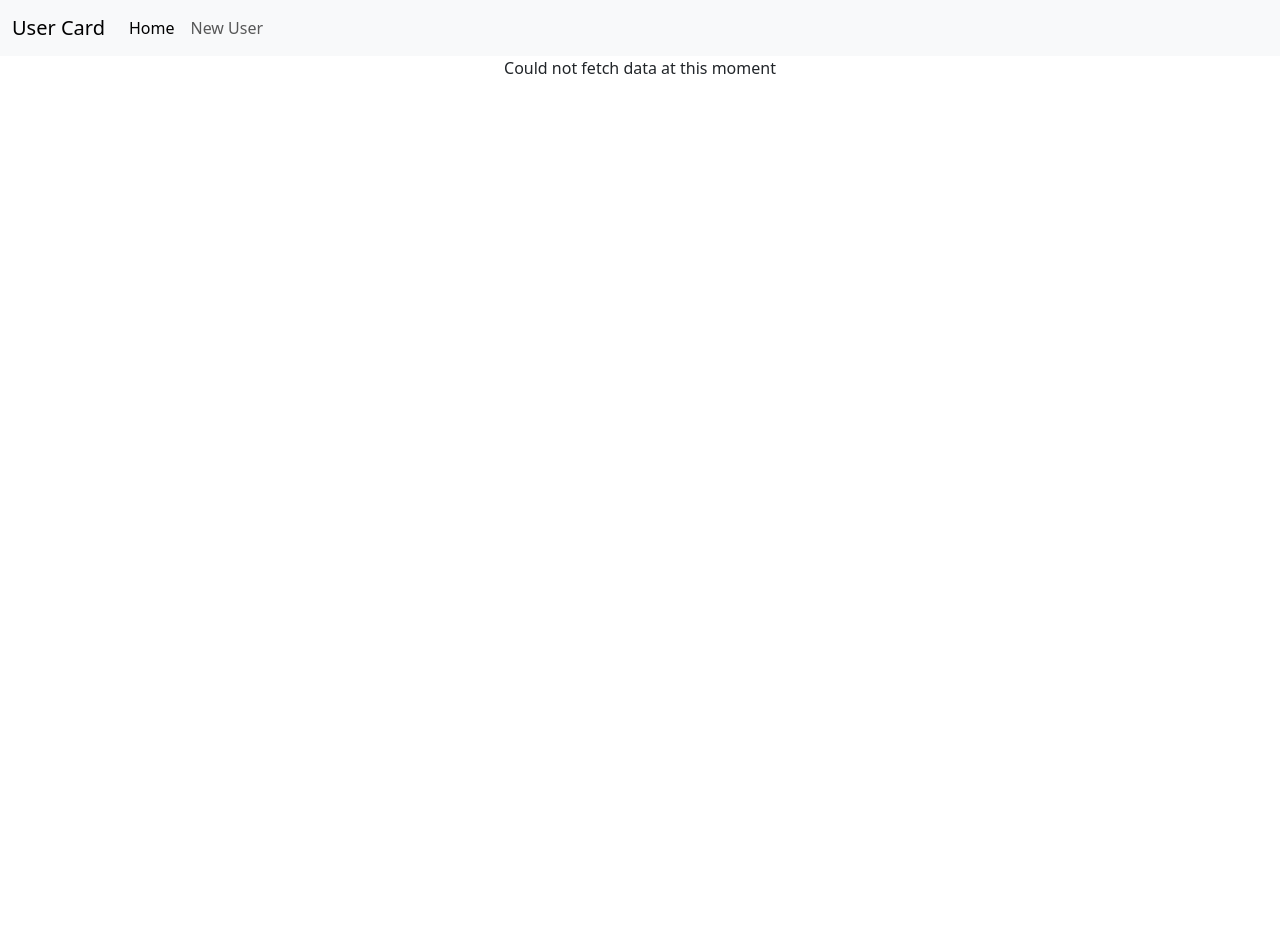
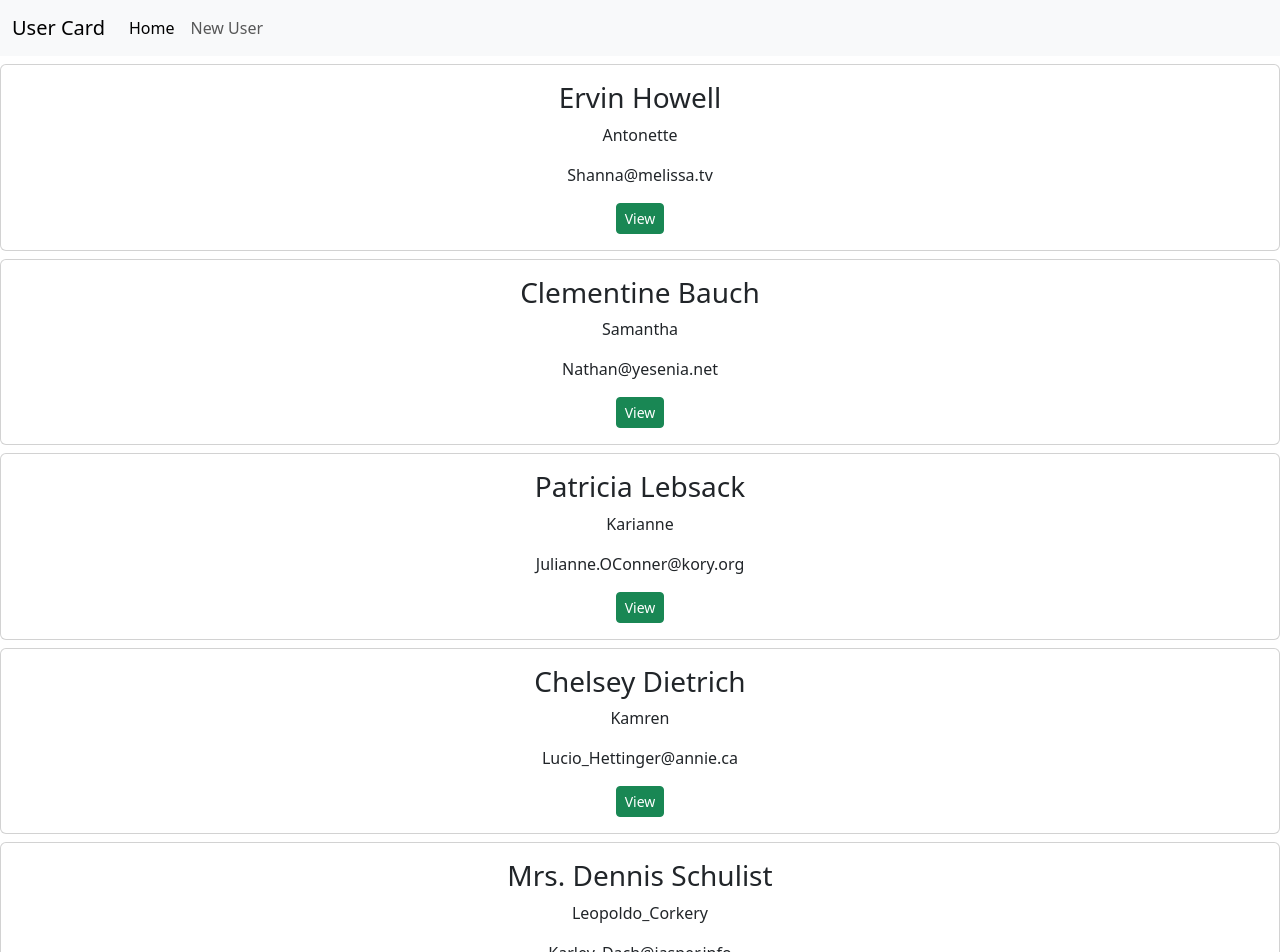
Before and after one commit to michaeloluwadamilare/user-mgt-app, a React (Create React App) app: page / in a window 1280 px wide. Shown: the top 952 px of the page. Before the commit the page ends 800 px from the top, so only its background shows below. Built offline with nearby package versions, Linux system fonts and the light colour scheme; no server answers; data requests are answered from the project's data file.

Commit message:
Json server

```diff
--- a/src/Home.js
+++ b/src/Home.js
@@ -4,7 +4,7 @@
 
 const Home = () => {
 
-  const { data:users, error, IsPending } = useFetch('https://jsonplaceholder.typicode.com/users');
+  const { data:users, error, IsPending } = useFetch('http://localhost:3000/users');
 
   return (
     <>
--- a/src/UserDetail.js
+++ b/src/UserDetail.js
@@ -3,10 +3,10 @@
 
 const UserDetail = () => {
     const { id } = useParams();
-    const { data: user, error, IsPending }  = useFetch('https://jsonplaceholder.typicode.com/users/' + id)
+    const { data: user, error, IsPending }  = useFetch('http://localhost:3000/users/' + id)
     const navigate = useNavigate();
     const handleDelete = () => {
-        fetch('https://jsonplaceholder.typicode.com/users/' + id, {
+        fetch('http://localhost:3000/users/' + id, {
             method: 'DELETE',
         }).then(() => { console.log('User deleted'); navigate('/'); })
     }
--- /dev/null
+++ b/src/db.json
@@ -0,0 +1,119 @@
+{
+  "users": [
+    {
+      "id": "2",
+      "name": "Ervin Howell",
+      "username": "Antonette",
+      "email": "Shanna@melissa.tv",
+      "address": {
+        "street": "Victor Plains",
+        "suite": "Suite 879",
+        "city": "Wisokyburgh",
+        "zipcode": "90566-7771",
+        "geo": {
+          "lat": "-43.9509",
+          "lng": "-34.4618"
+        }
+      },
+      "phone": "010-692-6593 x09125",
+      "website": "anastasia.net",
+      "company": {
+        "name": "Deckow-Crist",
+        "catchPhrase": "Proactive didactic contingency",
+        "bs": "synergize scalable supply-chains"
+      }
+    },
+    {
+      "id": "3",
+      "name": "Clementine Bauch",
+      "username": "Samantha",
+      "email": "Nathan@yesenia.net",
+      "address": {
+        "street": "Douglas Extension",
+        "suite": "Suite 847",
+        "city": "McKenziehaven",
+        "zipcode": "59590-4157",
+        "geo": {
+          "lat": "-68.6102",
+          "lng": "-47.0653"
+        }
+      },
+      "phone": "1-463-123-4447",
+      "website": "ramiro.info",
+      "company": {
+        "name": "Romaguera-Jacobson",
+        "catchPhrase": "Face to face bifurcated interface",
+        "bs": "e-enable strategic applications"
+      }
+    },
+    {
+      "id": "4",
+      "name": "Patricia Lebsack",
+      "username": "Karianne",
+      "email": "Julianne.OConner@kory.org",
+      "address": {
+        "street": "Hoeger Mall",
+        "suite": "Apt. 692",
+        "city": "South Elvis",
+        "zipcode": "53919-4257",
+        "geo": {
+          "lat": "29.4572",
+          "lng": "-164.2990"
+        }
+      },
+      "phone": "493-170-9623 x156",
+      "website": "kale.biz",
+      "company": {
+        "name": "Robel-Corkery",
+        "catchPhrase": "Multi-tiered zero tolerance productivity",
+        "bs": "transition cutting-edge web services"
+      }
+    },
+    {
+      "id": "5",
+      "name": "Chelsey Dietrich",
+      "username": "Kamren",
+      "email": "Lucio_Hettinger@annie.ca",
+      "address": {
+        "street": "Skiles Walks",
+        "suite": "Suite 351",
+        "city": "Roscoeview",
+        "zipcode": "33263",
+        "geo": {
+          "lat": "-31.8129",
+          "lng": "62.5342"
+        }
+      },
+      "phone": "(254)954-1289",
+      "website": "demarco.info",
+      "company": {
+        "name": "Keebler LLC",
+        "catchPhrase": "User-centric fault-tolerant solution",
+        "bs": "revolutionize end-to-end systems"
+      }
+    },
+    {
+      "id": "6",
+      "name": "Mrs. Dennis Schulist",
+      "username": "Leopoldo_Corkery",
+      "email": "Karley_Dach@jasper.info",
+      "address": {
+        "street": "Norberto Crossing",
+        "suite": "Apt. 950",
+        "city": "South Christy",
+        "zipcode": "23505-1337",
+        "geo": {
+          "lat": "-71.4197",
+          "lng": "71.7478"
+        }
+      },
+      "phone": "1-477-935-8478 x6430",
+      "website": "ola.org",
+      "company": {
+        "name": "Considine-Lockman",
+        "catchPhrase": "Synchronised bottom-line interface",
+        "bs": "e-enable innovative applications"
+      }
+    }
+  ]
+}
```
